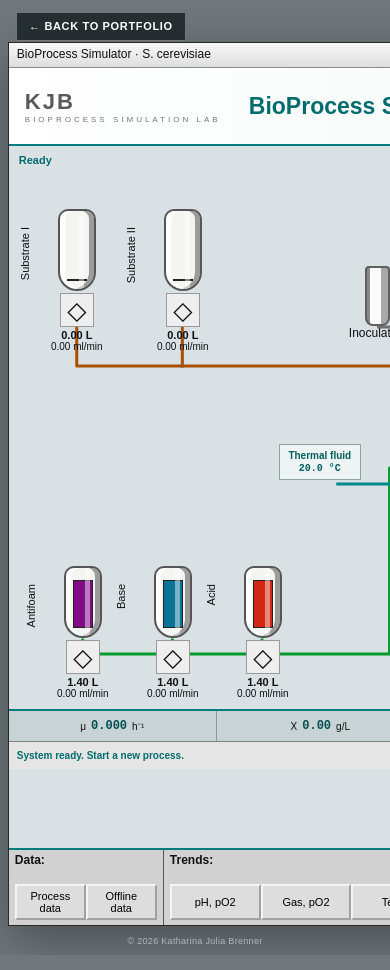
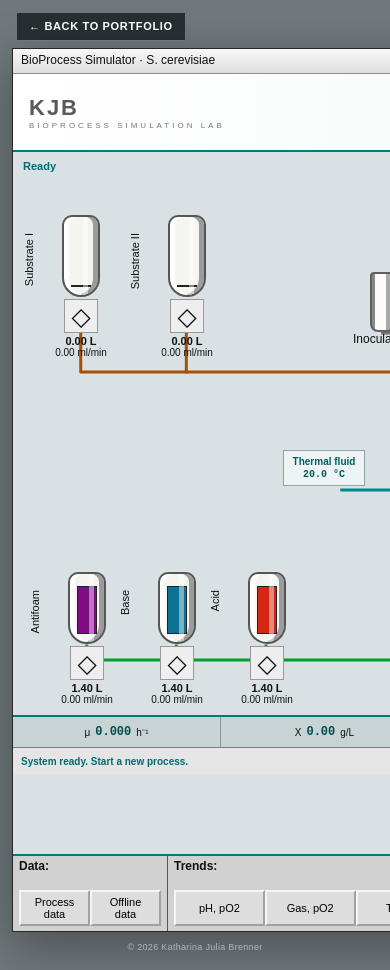
Before and after one commit to katharina-brenner/katharina-portfolio, a website built with Vite: page bioprocesstrainer/index.html in a window 390 px wide. Built offline with nearby package versions, Linux system fonts and the light colour scheme.

Commit message:
Fit bioprocess canvas to narrow viewports

```diff
--- a/bioprocesstrainer/styles.css
+++ b/bioprocesstrainer/styles.css
@@ -81,3 +81,9 @@ button { color: inherit; }
 @media (prefers-reduced-motion: reduce) { .bpt-bubbles i { animation: none; } }
 @media (max-width: 900px) { .bpt-header { grid-template-columns: 240px 1fr 160px 170px; }.bpt-workspace { grid-template-columns: minmax(0, 1fr) 196px; } }
 @media (max-width: 640px) { .portfolio-return { position: absolute; }.bpt-dialog { max-height: calc(100vh - 24px); overflow-y: auto; }.controller-grid, .model-grid, .model-equation, .model-switches, .process-data-grid { grid-template-columns: 1fr; }.environment-switch { padding-left: 12px; }.gas-grid { gap: 4px; padding: 7px; } }
+@media (max-width: 1279px) {
+  .bpt-stage { overflow-x: hidden; padding: 48px 12px 16px; }
+  .bpt-window { margin: 0; zoom: calc((100vw - 24px) / 1240px); }
+  .bpt-header { grid-template-columns: 1.1fr 1fr .5fr 170px; }
+  .bpt-workspace { grid-template-columns: minmax(700px, 1fr) 196px; }
+}
```
